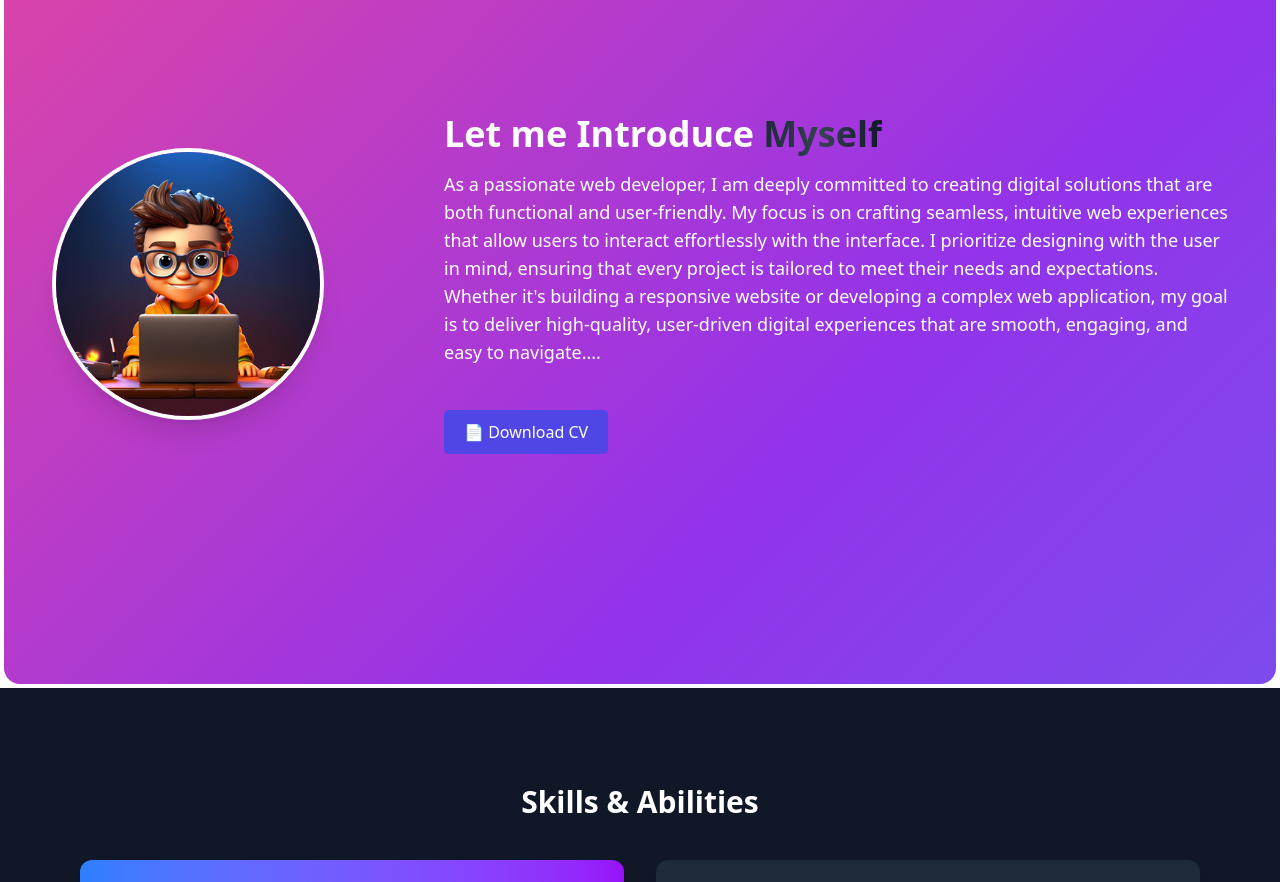
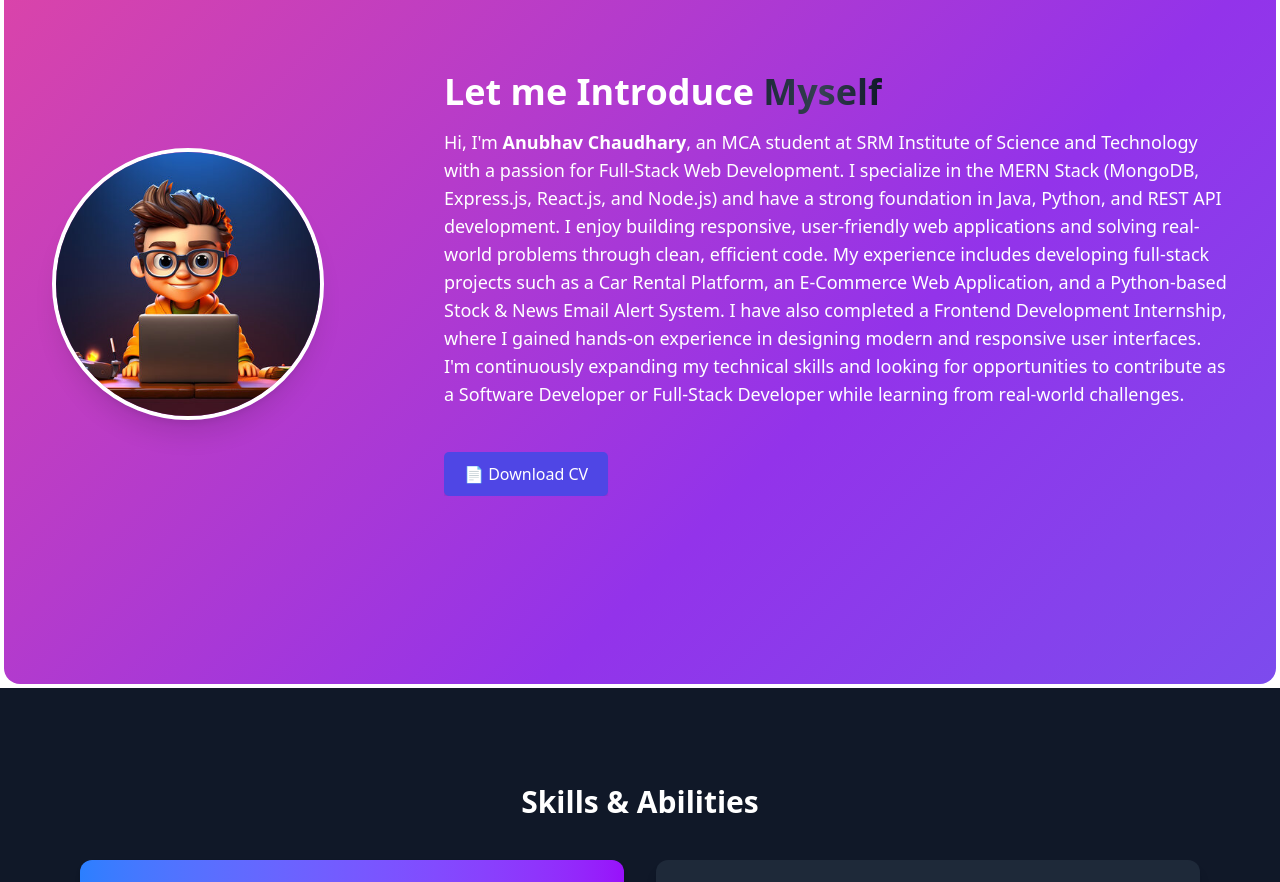
Before and after one commit to anubhavv15/Portfolio, a React (Vite) app: page / in a window 1280 px wide. Shown: the part 980-1862 px from the top of the page. Built offline with nearby package versions, Linux system fonts and the light colour scheme.

Commit message:
Revise IntroSection content with personal introduction
Updated the introduction paragraph to include personal details and experiences as a web developer.

```diff
--- a/src/components/IntroSection/IntroSection.jsx
+++ b/src/components/IntroSection/IntroSection.jsx
@@ -31,9 +31,13 @@ const IntroSection = () => {
             Let me Introduce <span className="text-transparent bg-clip-text bg-gradient-to-r from-gray-800 via-gray-700 to-gray-900">Myself</span>
           </h1>
 
-          <p className="text-lg text-white mb-6">
-            As a passionate web developer, I am deeply committed to creating digital solutions that are both functional and user-friendly. My focus is on crafting seamless, intuitive web experiences that allow users to interact effortlessly with the interface. I prioritize designing with the user in mind, ensuring that every project is tailored to meet their needs and expectations. Whether it's building a responsive website or developing a complex web application, my goal is to deliver high-quality, user-driven digital experiences that are smooth, engaging, and easy to navigate....
-          </p>
+        <p className="text-lg text-white mb-6">
+  Hi, I'm <span className="font-semibold">Anubhav Chaudhary</span>, an MCA student at SRM Institute of Science and Technology with a passion for Full-Stack Web Development. I specialize in the MERN Stack (MongoDB, Express.js, React.js, and Node.js) and have a strong foundation in Java, Python, and REST API development.
+
+  I enjoy building responsive, user-friendly web applications and solving real-world problems through clean, efficient code. My experience includes developing full-stack projects such as a Car Rental Platform, an E-Commerce Web Application, and a Python-based Stock & News Email Alert System. I have also completed a Frontend Development Internship, where I gained hands-on experience in designing modern and responsive user interfaces.
+
+  I'm continuously expanding my technical skills and looking for opportunities to contribute as a Software Developer or Full-Stack Developer while learning from real-world challenges.
+</p>
           <a
             href="/Anubhav_cv.pdf"
             download="Anubhav_cv.pdf"
```
